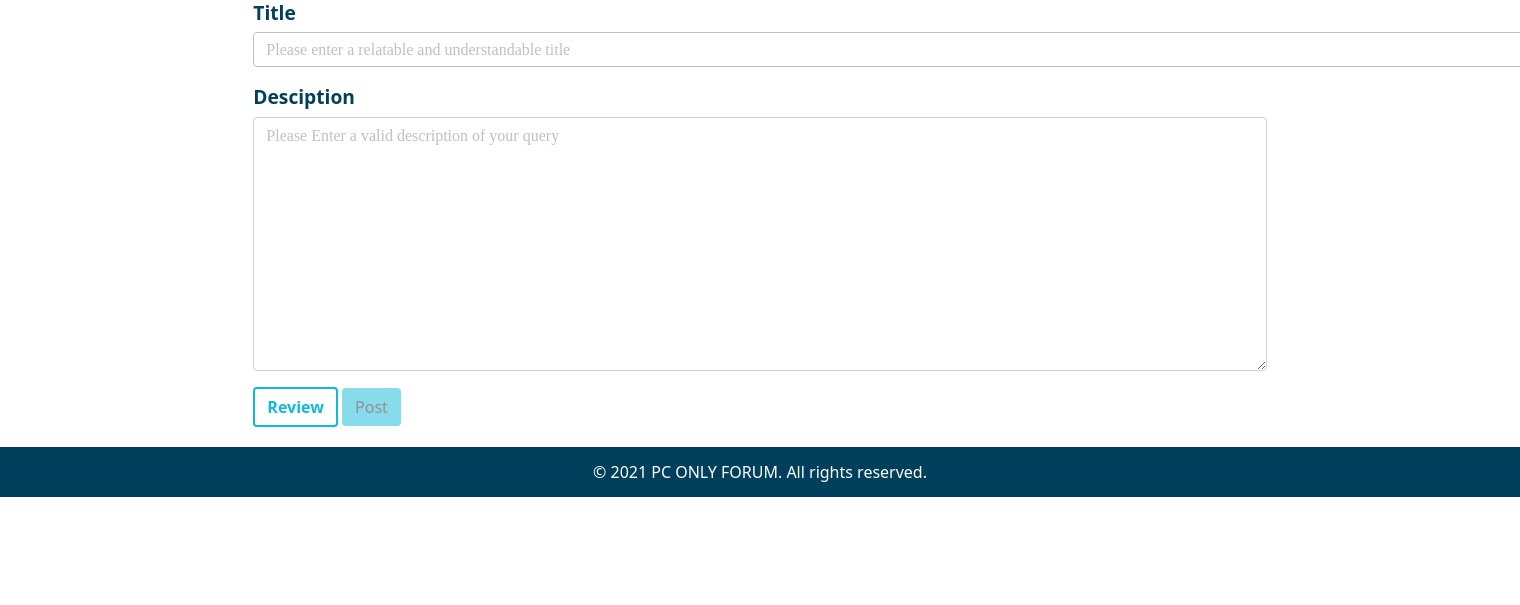
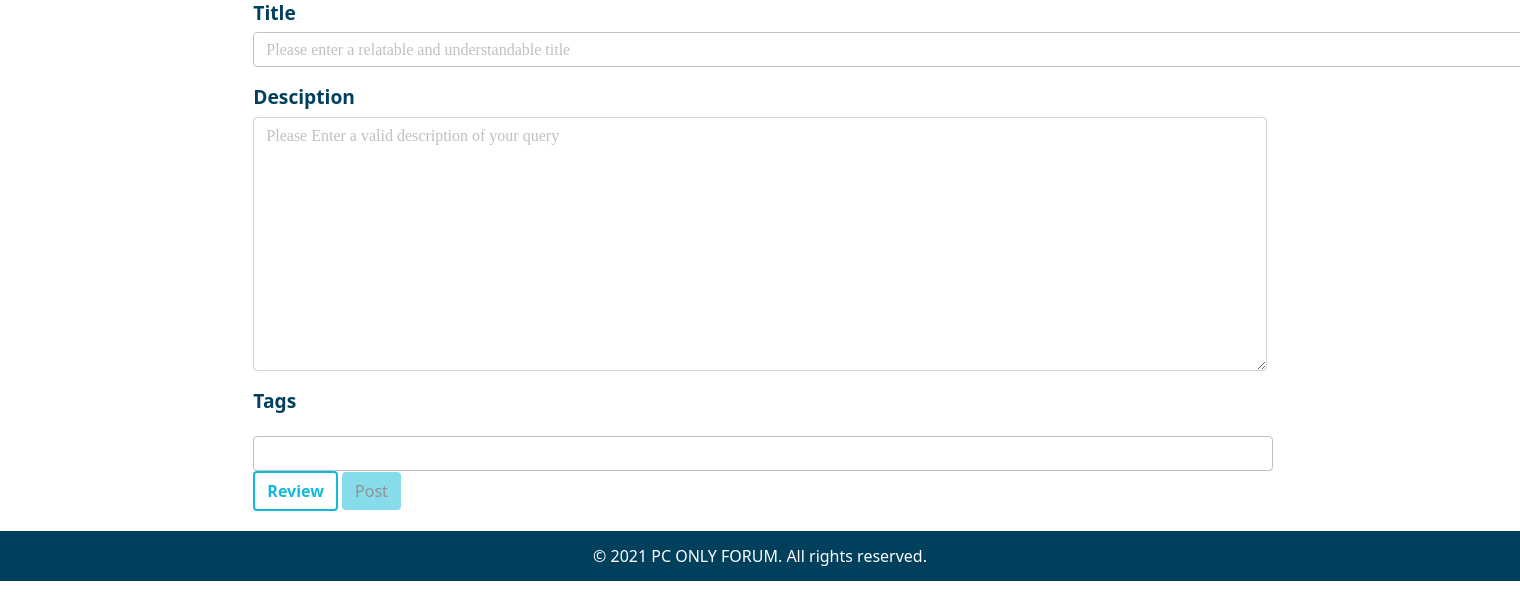
Before and after one commit to Vinay-Munjal/pc-only-forum, a PHP site: page /new/ask-question.php in a window 1520 px wide; the page is wider, and only the part inside the window is pictured. Shown: the part 195-800 px from the top of that part. Run offline with PHP 8.4, Linux system fonts and the light colour scheme; some libraries are stand-ins or nearby versions; some web fonts are replaced.

Commit message:
Update ask-question.php

```diff
--- a/ask-question.php
+++ b/ask-question.php
@@ -22,6 +22,13 @@ $type = "button";
             </div>
         </div>
         <div class="col-md-8">
+            <div class="col-8">
+                <div class="form-group">
+                    <label class="control-label" for="title">Tags</label>
+                    <input type="text" class="tags-input" value="" data-role="tagsinput"></input>
+
+                </div>
+            </div>
             <button class="btn btn-block main-outline-btn">Review</button>
             <button class="btn btn-block main-btn disabled-btn" type="<?php echo $type; ?>">Post</button>
         </div>
```
